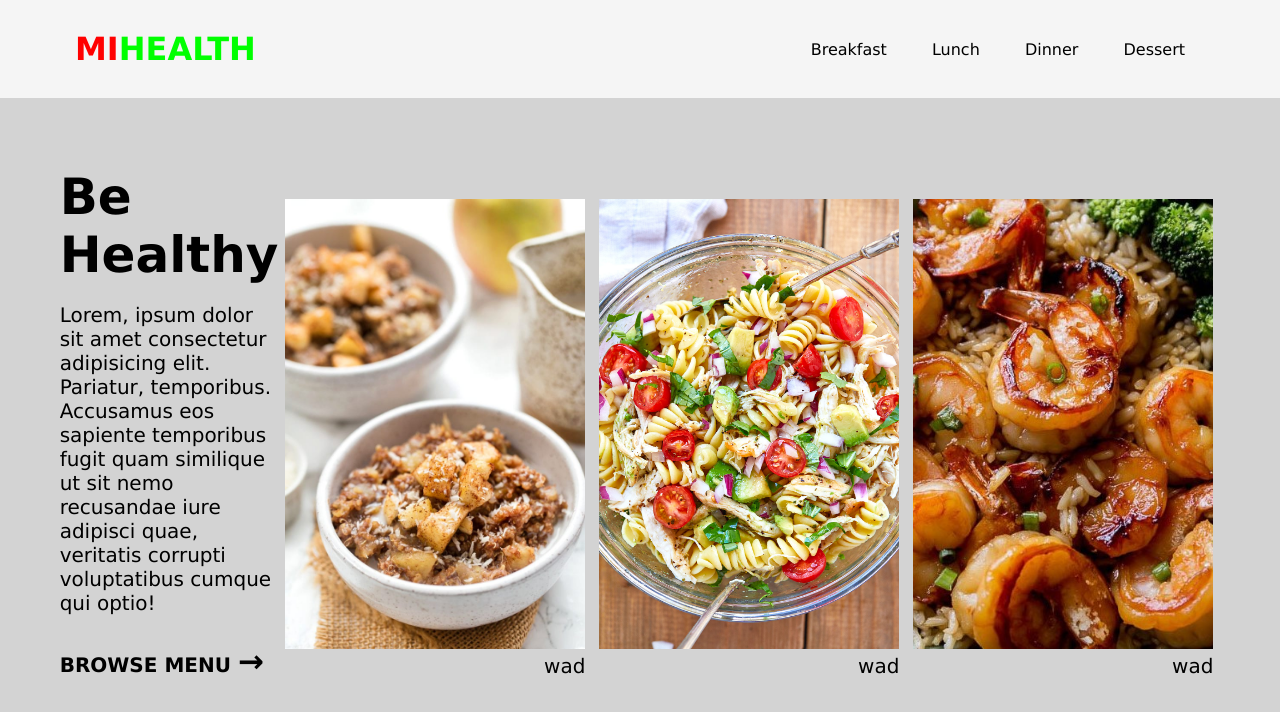
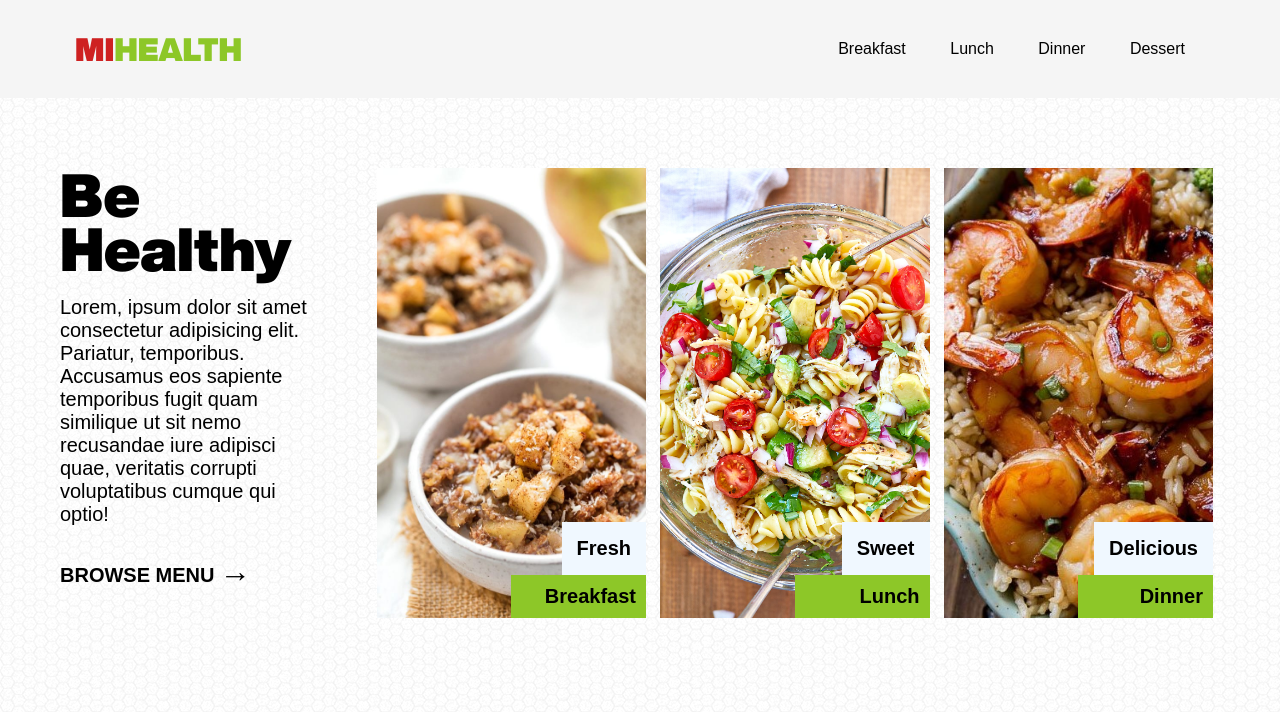
Before and after one commit to MrsMarcy/MIHealth, a plain HTML site: page index.html in a window 1280 px wide. Drawn offline with Linux system fonts and the light colour scheme.

Commit message:
finished website

```diff
--- /dev/null
+++ b/fonts/bold/style.css
@@ -0,0 +1,9 @@
+@font-face {
+  font-family: 'Helvetica Now Display';
+  src: local('Helvetica Now Display Ext Blk'), local('Helvetica-Now-Display-Ext-Blk'),
+      url('HelveticaNowDisplay-ExtBlk.woff2') format('woff2'),
+      url('HelveticaNowDisplay-ExtBlk.woff') format('woff'),
+      url('HelveticaNowDisplay-ExtBlk.ttf') format('truetype');
+  font-weight: normal;
+  font-style: normal;
+  }
--- a/index.html
+++ b/index.html
@@ -5,13 +5,14 @@
     <meta name="viewport" content="width=device-width, initial-scale=1.0">
     <title>MIHealth</title>
     <link type="text/css" rel="stylesheet" href="style.css">
+    <link type="text/css" rel="stylesheet" href="/fonts/bold/style.css">
 </head>
 <body>
 <div id="container">
     <div id="header-box">
-        <h1><spani id="red">MI</span><span id="green">HEALTH</span></h1>
+        <h1 id="title"><span id="red">MI</span><span id="green">HEALTH</span></h1>
         <ul id="button-holder" class="buttons">
-            <a href="answer.html"><li class="item">Breakfast</li></a>
+            <a href="#"><li class="item">Breakfast</li></a>
             <a href="#"><li class="item">Lunch</li></a>
             <a href="#"><li class="item">Dinner</li></a>
             <a href="#"><li class="item">Dessert</li></a>
@@ -22,20 +23,23 @@
     <div id="main">
         <div class="text-desc">
             <h1>Be Healthy</h1>
-            <p>Lorem, ipsum dolor sit amet consectetur adipisicing elit. Pariatur, temporibus. Accusamus eos sapiente temporibus fugit quam similique ut sit nemo recusandae iure adipisci quae, veritatis corrupti voluptatibus cumque qui optio!</p>
+            <p class="lorem">Lorem, ipsum dolor sit amet consectetur adipisicing elit. Pariatur, temporibus. Accusamus eos sapiente temporibus fugit quam similique ut sit nemo recusandae iure adipisci quae, veritatis corrupti voluptatibus cumque qui optio!</p>
             <a href="#">BROWSE MENU <span id="arrow">→</span></a>
         </div>
-        <div class="images">
-            <img src="images/apple.jpg">
-            <p>wad</p>
+        <div class="images" id="apple">
+            <span class="size2"><p class="corner2">Fresh</p></span>
+            <span class="size"><p class="corner" >Breakfast</p></span>
+
         </div>
-        <div class="images">
-            <img src="images/pasta.jpg">
-            <p>wad</p>
+        <div class="images" id="pasta">
+            <span class="size2"><p class="corner2">Sweet</p></span>
+            <span class="size"><p class="corner" >Lunch</p></span>
+
         </div>
-        <div class="images" id>
-            <img src="images/shrimp.jpg">
-            <p>wad</p>
+        <div class="images" id="shrimp">
+            <span class="size2"><p class="corner2">Delicious</p></span>
+            <span class="size"><p class="corner">Dinner</p></span>
+
         </div>
     </div>
 </div>
--- a/style.css
+++ b/style.css
@@ -1,13 +1,15 @@
 * {
     margin: 0;padding: 0;border: 0;
-    font-family:Verdana, Geneva, Tahoma, sans-serif;
+    font-family: 'Arial';
 }
 /* upper header */
 #red {
-    color: red;
+    color: #ce2121;
+    font-family: 'Helvetica Now Display';
 }
 #green{
-    color :lime
+    color :#8dc728;
+    font-family: 'Helvetica Now Display';
 }
 #container {
     padding: 30px 75px;
@@ -17,6 +19,7 @@
     display: flex;
     align-items: center;
     justify-content:space-between
+
 }
 .item {
  display: inline;
@@ -26,42 +29,55 @@ a {
     text-decoration: none;
     color: black;
 }
+h1 {
+    font-family: 'Helvetica Now Display';
+}
 
 /* lower body portion*/
 body {
     width: 100%;
     background-color: lightgray;
+    background-image: url("/images/dark-honeycomb.png");
+    background-blend-mode:color-dodge;
+}
+#container2 {
+    margin: 70px 60px;
+    font-size: 20px;
 }
 #main {
     display: flex;
     justify-content: center;
 }
-#container2 {
-    height: 14px;
-    margin: 70px 60px;
-    font-size: 20px;
-}
-#container2 h1 {
-    font-size: 50px;
+.text-desc h1 {
+    font-size: 60px;
+    line-height:.90;
 }
 .images{
-    margin: auto 7px;
-
-    height: 450px;
-}
-img {
     width: 300px;
     height: 100%;
-    object-fit: cover;
+    background-size: cover;
+    margin: auto 7px;
+    height: 450px;
+    display: flex;
+    justify-content: end;
+    align-items: end;
+    flex-direction: column;
 }
-.images p {
-    text-align: right;
+#apple {
+    background-image: url("images/apple.jpg");
+}
+#pasta {
+    background-image: url("images/pasta.jpg");
+}
+#shrimp {
+    background-image: url("images/shrimp.jpg");
 }
 .text-desc {
     width: 300px;
+    padding-right: 40px;
 }
-.text-desc p{
-    margin: 19px auto 28px auto;
+.lorem{
+    margin: 20px auto 28px auto;
 }
 .text-desc a {
     font-weight: bold;
@@ -69,3 +85,22 @@ img {
 #arrow {
     font-size: 31px;
 }
+.corner {
+    background-color: #8dc728;
+    padding:10px;
+    display: inline-block;
+    text-align: right;
+    font-weight: bold;
+}
+.corner2 {
+    background-color: aliceblue;
+    padding:15px;
+    display: inline-block;
+    text-align: right;
+    font-weight: bold;
+}
+.size {
+    background-color: #8dc728;
+    width: 50%;
+    text-align: end;
+}
```
Also changed, not shown: fonts/bold/HelveticaNowDisplay-ExtBlk.ttf (added), fonts/bold/HelveticaNowDisplay-ExtBlk.woff (added), fonts/bold/HelveticaNowDisplay-ExtBlk.woff2 (added), images/dark-honeycomb.png (added), images/kitty.png (added), 1 other file.
